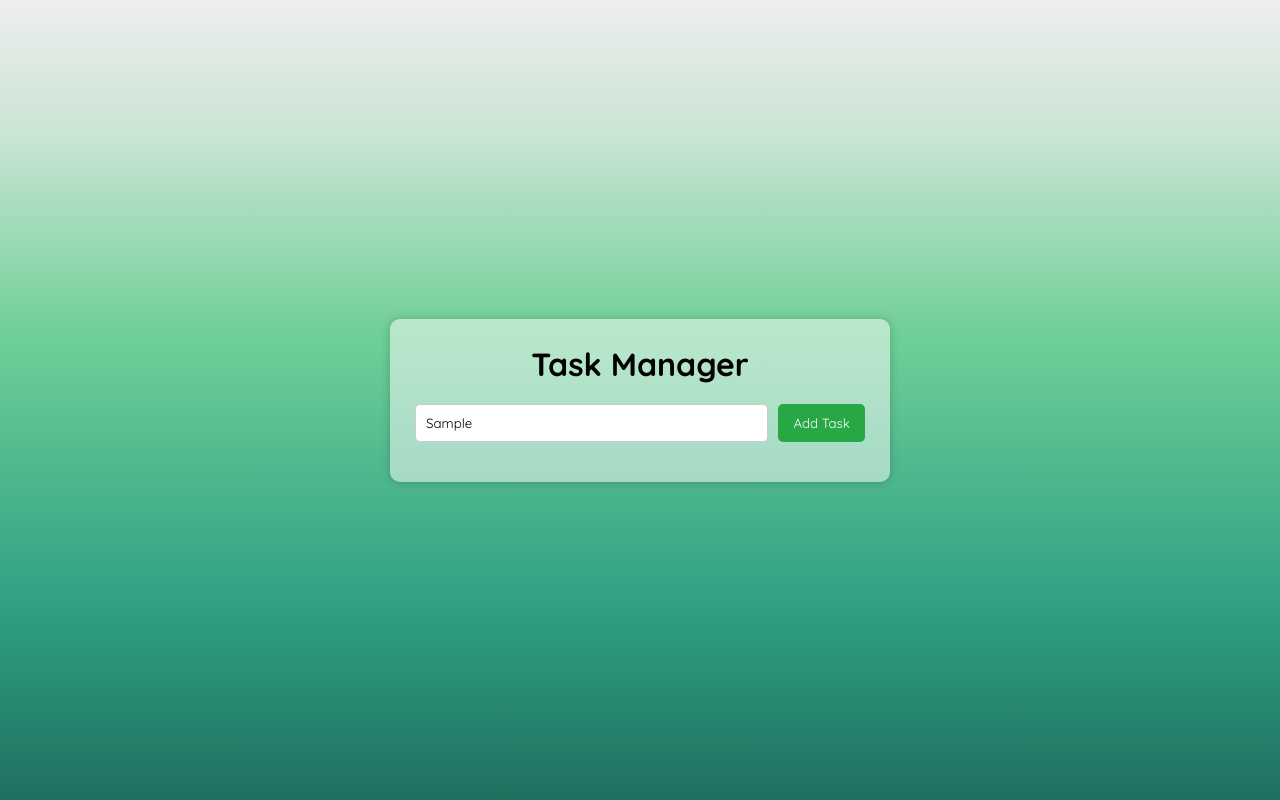
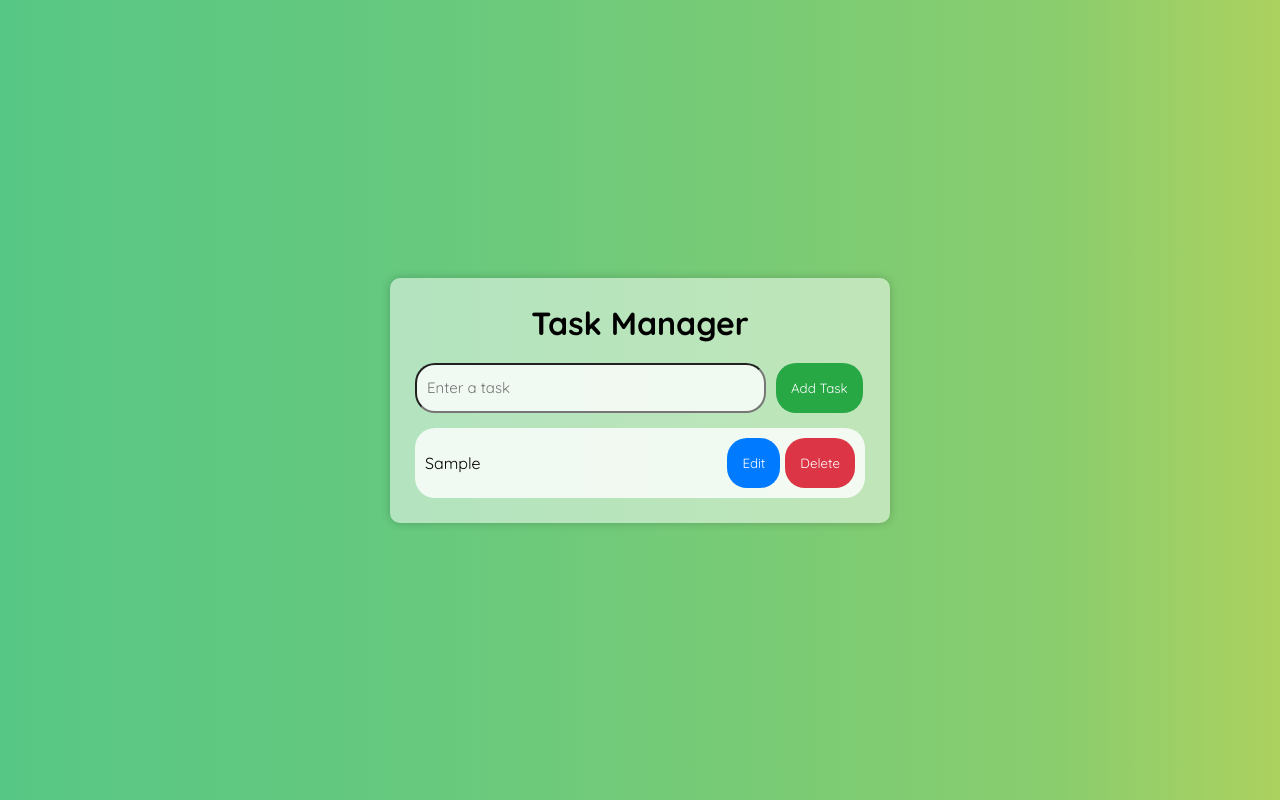
Before and after one commit to mcedo-Darsh/LearnerSpace-Agentic_AI_Integrated_Website, a plain HTML site: page Week_2/index.html in a window 1280 px wide. Both pictures are taken after typing "Sample" into the empty fields and a click on the button "Add Task". Drawn offline with Linux system fonts and the light colour scheme.

Commit message:
UI changes and minor bug improvements

```diff
--- a/Week_2/app.js
+++ b/Week_2/app.js
@@ -29,6 +29,12 @@ function taskExists(taskText) {
 
 addBtn.addEventListener("click", addTask);
 
+document.addEventListener("keydown",()=>{
+    if (event.key === "Enter"){
+        addTask()
+    }
+})
+
 function addTask() {
 
     const taskText = taskInput.value.trim();
@@ -38,10 +44,10 @@ function addTask() {
         return;
     }
 
-    if (taskExists(task)) {
-    showNotification("Task already exists!","error");
-    return;
-    }
+    // if (taskExists(task)) {
+    // showNotification("Task already exists!","error");
+    // return;
+    // }
 
     const li = document.createElement("li");
 
--- a/Week_2/style.css
+++ b/Week_2/style.css
@@ -6,16 +6,14 @@
 }
 
 body{
-    height: 100vh;
+    min-height: 100vh;
     font-family: 'Quicksand', sans-serif;
     display: flex;
     align-items: center;
     justify-content: center;
-
-    background: #EEEEEE;
-    background: linear-gradient(180deg, rgba(238, 238, 238, 1) 0%, rgba(201, 229, 212, 1) 17%, rgba(111, 207, 151, 1) 42%, rgba(47, 160, 132, 1) 76%, rgba(31, 111, 95, 1) 100%);
-
-    background-repeat: no-repeat;
+    background: #57C785;
+    background: linear-gradient(90deg, rgba(87, 199, 133, 1) 0%, rgba(102, 201, 126, 1) 32%, rgba(137, 205, 110, 1) 82%, rgba(172, 209, 95, 1) 100%);
+    background-repeat: repeat-y;
 }
 
 .container{
@@ -24,6 +22,8 @@ body{
     padding: 25px;
     border-radius: 10px;
     box-shadow: 0 0 10px rgba(0,0,0,0.2);
+    margin-top: 50px;
+    margin-bottom: 50px;
 }
 
 h1{
@@ -37,10 +37,15 @@ h1{
 }
 
 input{
-    flex: 1;
-    padding: 10px;
-    border: 1px solid #ccc;
-    border-radius: 5px;
+    width: 78%;
+    border-width: 2px;
+    border-radius: 20px;
+    height: 50px;
+    padding: 3px;
+    padding-left: 10px;
+    padding-right: 10px;
+    font-size: 15px;
+    background: rgba(255, 255, 255, 0.8);
 }
 
 button{
@@ -48,6 +53,10 @@ button{
     border: none;
     border-radius: 5px;
     cursor: pointer;
+
+    border-width: 2px;
+    border-radius: 20px;
+    height: 50px;
 }
 
 #addBtn{
@@ -79,8 +88,8 @@ li{
     align-items: center;
     padding: 10px;
     margin-top: 10px;
-    background: #f8f8f8;
-    border-radius: 5px;
+    background: rgba(255, 255, 255, 0.8);
+    border-radius: 20px;
 }
 
 .task-buttons{
```
